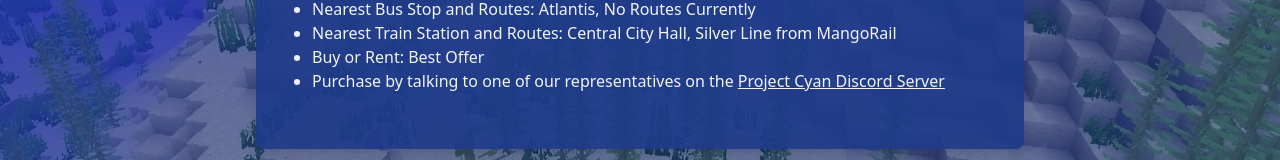
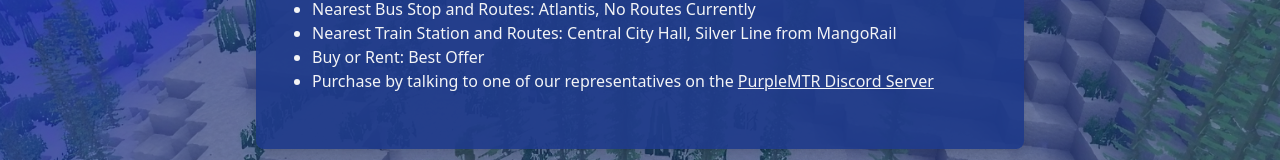
Before and after one commit to AwesomeKalin/pufferfishtranswebsite, a SvelteKit app: page /real-estate in a window 1280 px wide. Shown: the part 511-671 px from the top of the page. Built offline with nearby package versions, Linux system fonts and the light colour scheme.

Commit message:
Update discord links and switch Project Cyan to PurpleMTR

```diff
--- a/src/routes/+page.svelte
+++ b/src/routes/+page.svelte
@@ -1,15 +1,15 @@
 <h2 class="mb-4 text-center text-3xl font-bold">Welcome to Pufferfish Transport!</h2>
 <p class="mb-6 text-center">
-	Swim through the blocky seas of Project Cyan with ease and style. Our pufferfish-powered
+	Swim through the blocky seas of PurpleMTR with ease and style. Our pufferfish-powered
 	transportation system is the most efficient way to travel across the server!
 </p>
 
 <div class="mb-6 rounded-lg bg-teal-700 p-4">
 	<p class="text-sm italic">
-		<span class="font-bold">Server Info:</span> Project Cyan is a Minecraft server utilizing the MTR
+		<span class="font-bold">Server Info:</span> PurpleMTR is a Minecraft server utilizing the MTR
 		(Minecraft Transit Railway) mod along with various other mods to enhance your transportation and
 		building experience!
-		<a href="https://discord.gg/tCNHuPhzEz" class="underline">Join the official discord server today!</a>
+		<a href="https://discord.gg/Be72D8EVd8" class="underline">Join the official discord server today!</a>
 	</p>
 </div>
 
--- a/src/routes/about/+page.svelte
+++ b/src/routes/about/+page.svelte
@@ -1,17 +1,17 @@
 <h2 class="mb-4 text-center text-3xl font-bold">About Us</h2>
 <p class="mb-6 text-center">
-	Pufferfish is a transit company on the Minecraft server "Project Cyan". Our aim is to provide the
+	Pufferfish is a transit company on the Minecraft server "PurpleMTR". Our aim is to provide the
 	best possible services, at the lowest possible prices. We don't try to satisfy shareholders, or
 	make as much money as possible. We're all about you! Our helpful pufferfishes will help you get
 	from A to B, for whatever reason you are travelling for!
 </p>
 
 <p class="mb-6 text-center">
-	Want to check out all the routes on Project Cyan? Simply head over to the <a
+	Want to check out all the routes on PurpleMTR? Simply head over to the <a
 		href="http://de1.ocean-hosting.top:25003" class="underline">MTR system map</a
 	>
 	or if you want a look at the world before you join, then head to
 	<a href="de1.ocean-hosting.top:25004">our Squaremap!</a> Want to start your own company to help
 	out with our goal? Then join our
-	<a href="https://discord.gg/tCNHuPhzEz" class="underline">discord server, and apply to be a builder!</a>
+	<a href="https://discord.gg/Be72D8EVd8" class="underline">discord server, and apply to be a builder!</a>
 </p>
--- a/src/routes/contact/+page.svelte
+++ b/src/routes/contact/+page.svelte
@@ -1,7 +1,7 @@
 <h2 class="mb-4 text-center text-3xl font-bold">Contact Us</h2>
 <p class="mb-6 text-center">
 	Need some additional information? Want to suggest something new? Then you can contact us on <a
-		href="https://discord.gg/tCNHuPhzEz" class="underline">the official Project Cyan Discord Server!</a
+		href="https://discord.gg/Be72D8EVd8" class="underline">the official PurpleMTR Discord Server!</a
 	> Simply ask your question in our public chats and a Pufferfish Transport representative will get back
 	to you as soon as possible! We value all of our customers feedback
 </p>
--- a/src/routes/real-estate/+page.svelte
+++ b/src/routes/real-estate/+page.svelte
@@ -16,8 +16,8 @@
 	<li>Buy or Rent: Best Offer</li>
 	<li>
 		Purchase by talking to one of our representatives on the <a
-			href="https://discord.gg/tCNHuPhzEz"
-			class="underline">Project Cyan Discord Server</a
+			href="https://discord.gg/Be72D8EVd8"
+			class="underline">PurpleMTR Discord Server</a
 		>
 	</li>
 </ul>
```
Also changed, not shown: package.json (+19 -19 lines), 1 other file (tests, documents, lock files or other folders).
